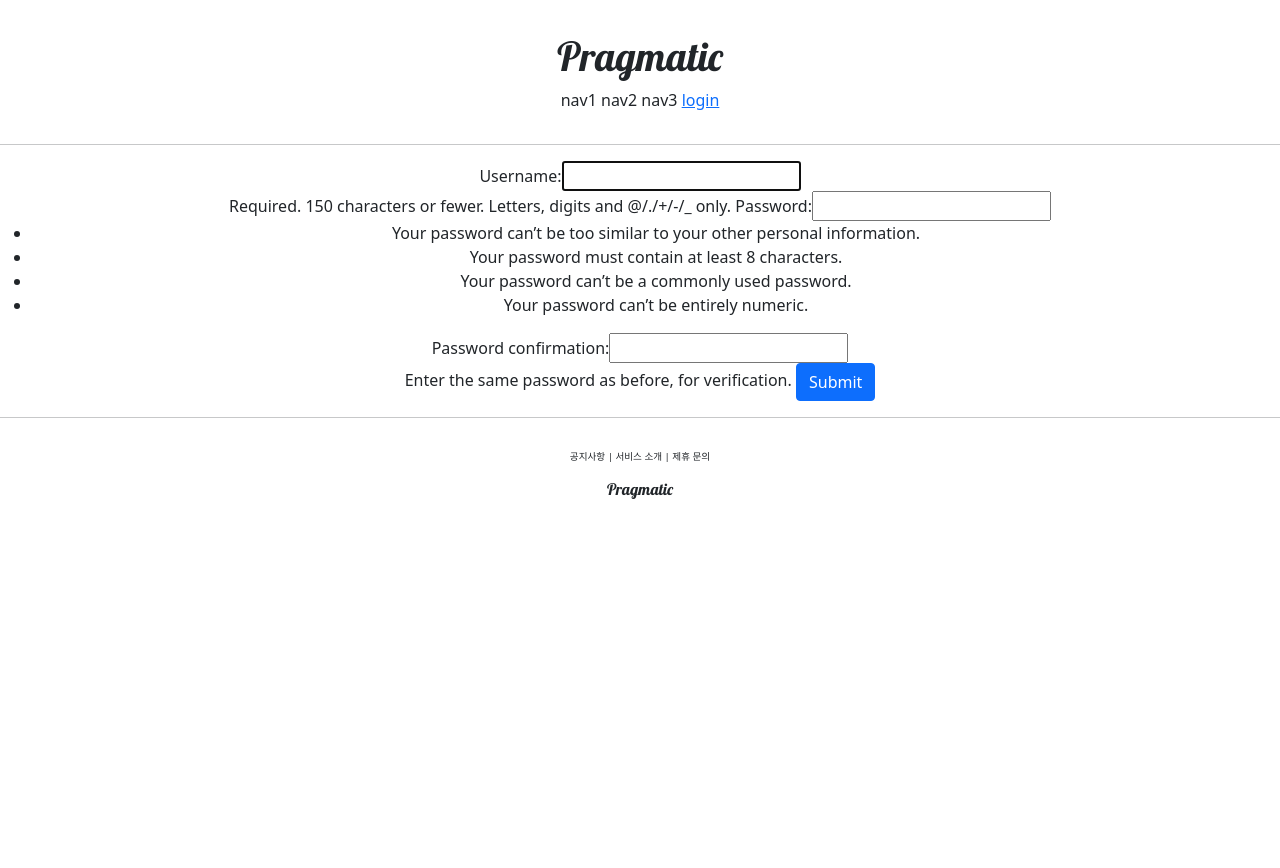
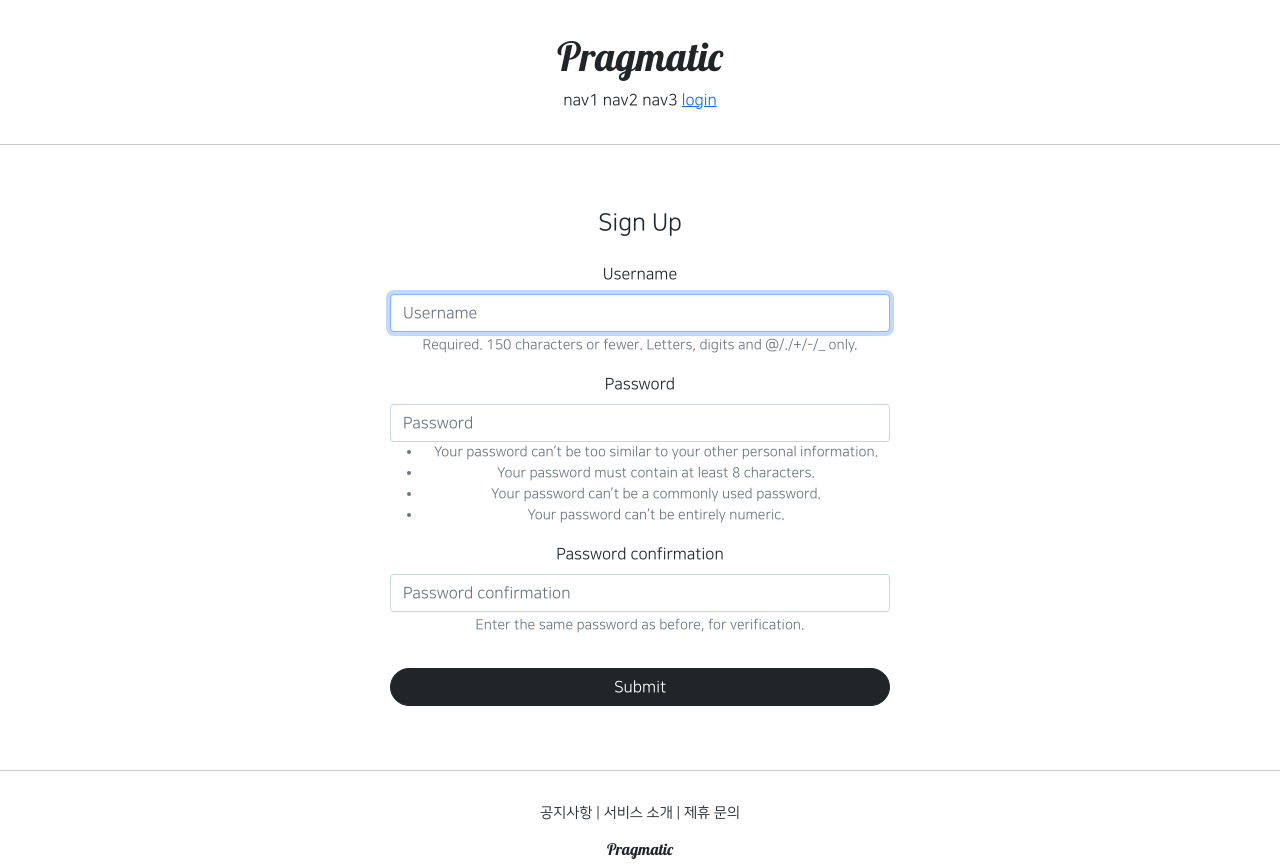
Before and after one commit to Hoony0321/Python, a Django app: page /account/create/ in a window 1280 px wide. Before the commit the page ends 499 px from the top, so only its background shows below. Run offline with Django 3.2, Linux system fonts and the light colour scheme; some libraries are stand-ins or nearby versions.

Commit message:
git course 23

```diff
--- a/django_lecture/pragmatic/accountapp/templates/accountapp/create.html
+++ b/django_lecture/pragmatic/accountapp/templates/accountapp/create.html
@@ -1,12 +1,16 @@
 {% extends 'base.html' %}
+{% load bootstrap4 %}
 
 {% block content %}
 
-    <div style="text-align: center;">
+    <div style="text-align:center; max-width:500px; margin:4rem auto;">
+        <div class="mb-4">
+            <h4>Sign Up</h4>
+        </div>
         <form action="{%  url 'accountapp:create' %}" method="post">
             {% csrf_token %}
-            {{ form }}
-            <input type="submit" class="btn btn-primary">
+            {% bootstrap_form form %}
+            <input type="submit" class="btn btn-dark rounded-pill col-12 mt-3">
         </form>
     </div>
 
--- a/django_lecture/pragmatic/pragmatic/settings.py
+++ b/django_lecture/pragmatic/pragmatic/settings.py
@@ -48,6 +48,7 @@ INSTALLED_APPS = [
     'django.contrib.messages',
     'django.contrib.staticfiles',
     'accountapp',
+    'bootstrap4',
 ]
 
 MIDDLEWARE = [
--- a/django_lecture/pragmatic/static/base.css
+++ b/django_lecture/pragmatic/static/base.css
@@ -8,7 +8,7 @@
 }
 
 .pragmatic_footer_button{
-    font-size : .6rem;
+    font-size : .9rem;
 }
 
 .pragmatic_header{
--- a/django_lecture/pragmatic/templates/base.html
+++ b/django_lecture/pragmatic/templates/base.html
@@ -2,7 +2,7 @@
 <html lang="en">
 <!-- HEAD INCLUDE -->
 {% include 'head.html' %}
-<body>
+<body style="font-family: 'NanumSquareR';">
     <!-- HEADER INCLUDE -->
     {% include 'header.html' %}
 
--- a/django_lecture/pragmatic/templates/head.html
+++ b/django_lecture/pragmatic/templates/head.html
@@ -17,4 +17,29 @@
 
     <!-- DEFAULT CSS LINK -->
     <link rel="stylesheet" type="text/css" href="{% static 'base.css' %}">
+
+    <!-- FONT -->
+    <style>
+        @font-face {
+            font-family: 'NanumSquareL';
+            src : local('NanumSquareL'),
+            url("{% static 'fonts/NanumSquareL.otf' %}") format("opentype");
+        }
+        @font-face {
+            font-family: 'NanumSquareB';
+            src : local('NanumSquareB'),
+            url("{% static 'fonts/NanumSquareB.otf' %}") format("opentype");
+        }
+        @font-face {
+            font-family: 'NanumSquareEB';
+            src : local('NanumSquareEB'),
+            url("{% static 'fonts/NanumSquareEB.otf' %}") format("opentype");
+        }
+        @font-face {
+            font-family: 'NanumSquareR';
+            src : local('NanumSquareR'),
+            url("{% static 'fonts/NanumSquareR.otf' %}") format("opentype");
+        }
+    </style>
+
 </head>
```
Also changed, not shown: django_lecture/pragmatic/accountapp/templates/accountapp/login.html (+4 -3 lines), django_lecture/pragmatic/static/fonts/NanumSquareB.otf (added), django_lecture/pragmatic/static/fonts/NanumSquareEB.otf (added), django_lecture/pragmatic/static/fonts/NanumSquareL.otf (added), django_lecture/pragmatic/static/fonts/NanumSquareR.otf (added).
